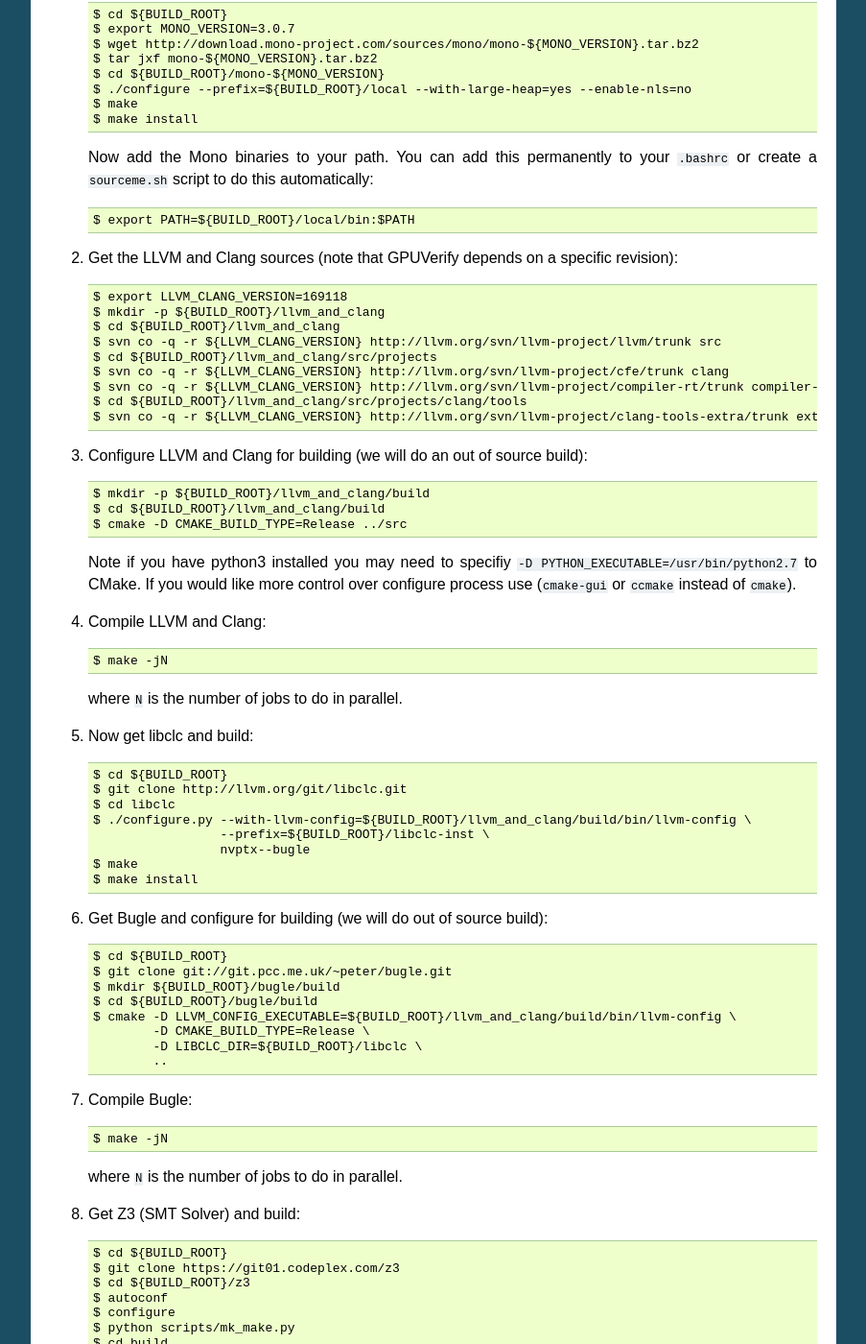
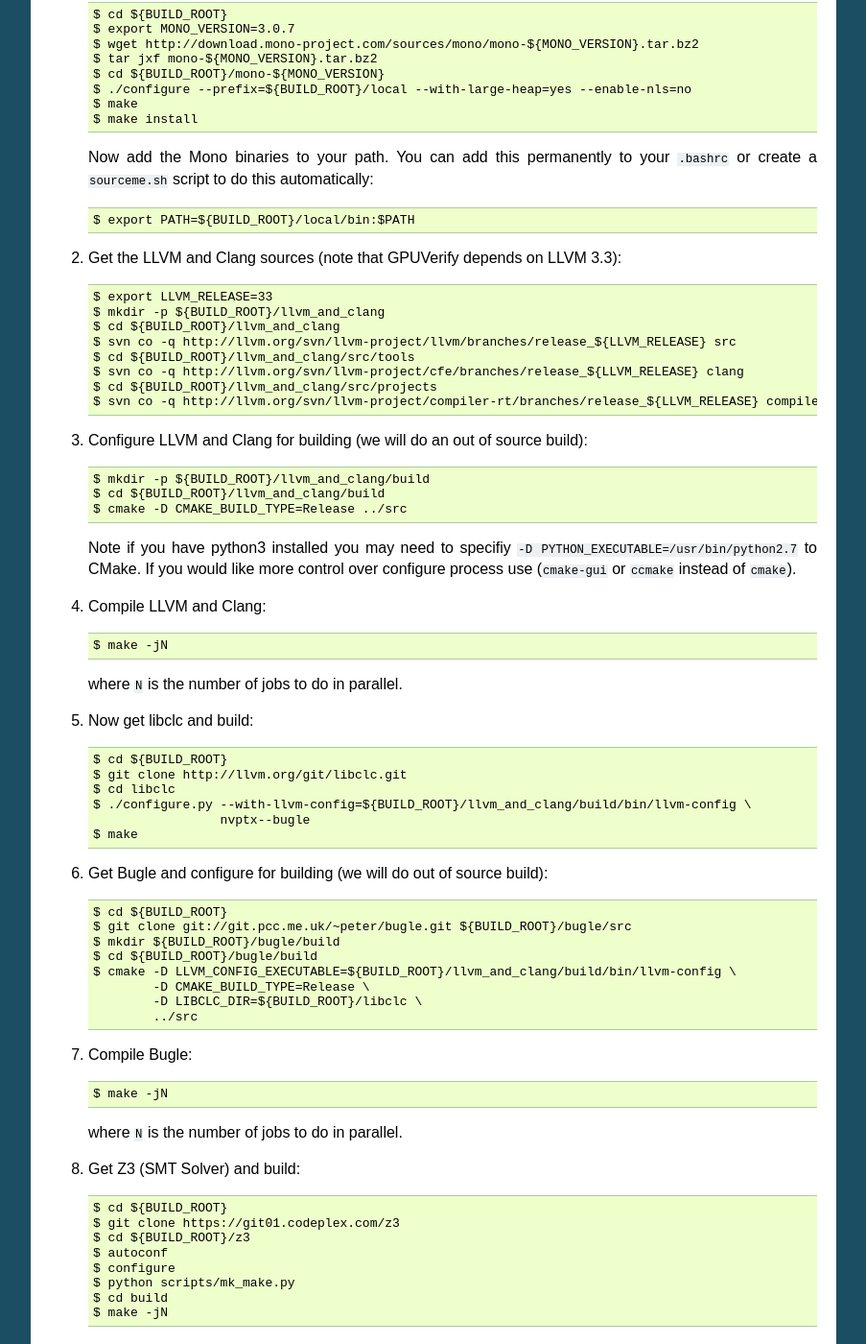
Before and after one commit to mc-imperial/gpuverify, a Sphinx documentation site: the page built from Documentation/developer_guide.rst, in a window 1280 px wide and 1400 px high, scrolled down 671 px. Shown: the whole window at 96% size, without its empty margins (198-1101 px from the left). Built offline with Sphinx 7.4.7, drawn with Linux system fonts in a browser that asks for light colours; formulas are drawn with MathJax 3; some of the changed text lies outside the part shown.

Commit message:
Update Documentation to LLVM 3.3 and fix some mistakes

```diff
--- a/Documentation/developer_guide.rst
+++ b/Documentation/developer_guide.rst
@@ -52,17 +52,16 @@
 
      $ export PATH=${BUILD_ROOT}/local/bin:$PATH
 
-#. Get the LLVM and Clang sources (note that GPUVerify depends on a specific revision)::
+#. Get the LLVM and Clang sources (note that GPUVerify depends on LLVM 3.3)::
 
-     $ export LLVM_CLANG_VERSION=169118
+     $ export LLVM_RELEASE=33
      $ mkdir -p ${BUILD_ROOT}/llvm_and_clang
      $ cd ${BUILD_ROOT}/llvm_and_clang
-     $ svn co -q -r ${LLVM_CLANG_VERSION} http://llvm.org/svn/llvm-project/llvm/trunk src
+     $ svn co -q http://llvm.org/svn/llvm-project/llvm/branches/release_${LLVM_RELEASE} src
+     $ cd ${BUILD_ROOT}/llvm_and_clang/src/tools
+     $ svn co -q http://llvm.org/svn/llvm-project/cfe/branches/release_${LLVM_RELEASE} clang
      $ cd ${BUILD_ROOT}/llvm_and_clang/src/projects
-     $ svn co -q -r ${LLVM_CLANG_VERSION} http://llvm.org/svn/llvm-project/cfe/trunk clang
-     $ svn co -q -r ${LLVM_CLANG_VERSION} http://llvm.org/svn/llvm-project/compiler-rt/trunk compiler-rt
-     $ cd ${BUILD_ROOT}/llvm_and_clang/src/projects/clang/tools
-     $ svn co -q -r ${LLVM_CLANG_VERSION} http://llvm.org/svn/llvm-project/clang-tools-extra/trunk extra
+     $ svn co -q http://llvm.org/svn/llvm-project/compiler-rt/branches/release_${LLVM_RELEASE} compiler-rt
 
 #. Configure LLVM and Clang for building (we will do an out of source build)::
 
@@ -85,21 +84,19 @@
      $ git clone http://llvm.org/git/libclc.git
      $ cd libclc
      $ ./configure.py --with-llvm-config=${BUILD_ROOT}/llvm_and_clang/build/bin/llvm-config \
-                      --prefix=${BUILD_ROOT}/libclc-inst \
                       nvptx--bugle
      $ make
-     $ make install
 
 #. Get Bugle and configure for building (we will do out of source build)::
 
      $ cd ${BUILD_ROOT}
-     $ git clone git://git.pcc.me.uk/~peter/bugle.git
+     $ git clone git://git.pcc.me.uk/~peter/bugle.git ${BUILD_ROOT}/bugle/src
      $ mkdir ${BUILD_ROOT}/bugle/build
      $ cd ${BUILD_ROOT}/bugle/build
      $ cmake -D LLVM_CONFIG_EXECUTABLE=${BUILD_ROOT}/llvm_and_clang/build/bin/llvm-config \
              -D CMAKE_BUILD_TYPE=Release \
              -D LIBCLC_DIR=${BUILD_ROOT}/libclc \
-             ..
+             ../src
 
 #. Compile Bugle::
 
@@ -151,13 +148,16 @@
       rootDir = "${BUILD_ROOT}" #< CHANGE THIS PATH
 
       #The path to the Bugle Source directory. The include-blang/ folder should be in there
-      bugleSrcDir = rootDir + "/bugle"
+      bugleSrcDir = rootDir + "/bugle/src"
 
       #The Path to the directory where the "bugle" executable can be found.
       bugleBinDir = rootDir + "/bugle/build"
 
-      #The path to the directory where libclc can be found. The nvptex--bugle/ and generic/ folders should be in there
+      #The path to the directory where libclc can be found. The nvptx--bugle/ and generic/ folders should be in there
       libclcDir = rootDir + "/libclc"
+
+      #The path to the llvm Source directory.
+      llvmSrcDir = rootDir + "/llvm_and_clang/src"
 
       #The path to the directory containing the llvm binaries. llvm-nm, clang and opt should be in there
       llvmBinDir = rootDir + "/llvm_and_clang/build/bin"
```
Also changed, not shown: other parts of Documentation/developer_guide.rst (+5 -2 lines).
